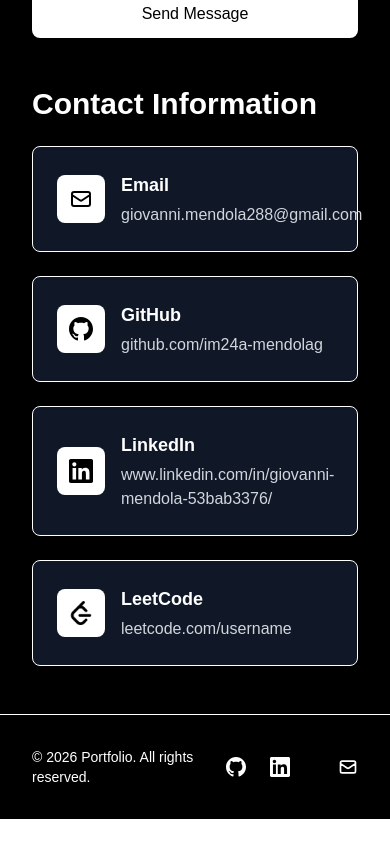
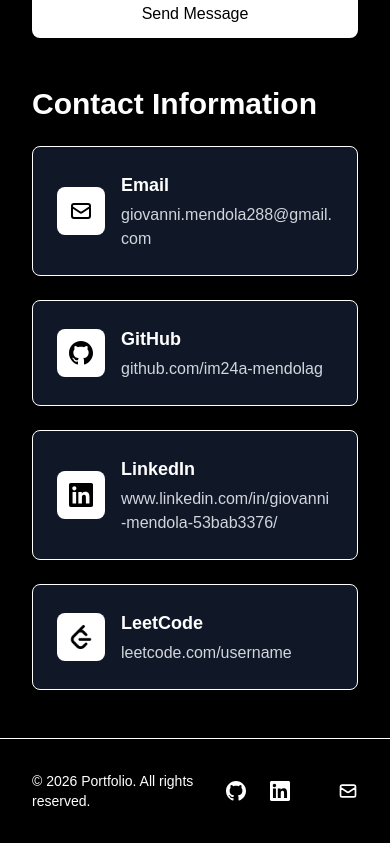
Before and after one commit to im24a-mendolag/portfolio, a Next.js app: page /contact in a window 390 px wide. Shown: the part 871-1714 px from the top of the page. Before the commit the page ends 1690 px from the top, so only its background shows below. Built offline with nearby package versions, Linux system fonts and the light colour scheme.

Commit message:
fixed mobile stuff

```diff
--- a/app/contact/page.js
+++ b/app/contact/page.js
@@ -195,11 +195,11 @@
                       />
                     </svg>
                   </div>
-                  <div>
+                  <div className="min-w-0 flex-1">
                     <h3 className="text-lg font-semibold mb-1">Email</h3>
                     <a
                       href={`mailto:${contactInfo.email}`}
-                      className="text-gray-300 hover:text-white transition-colors"
+                      className="text-gray-300 hover:text-white transition-colors break-words break-all"
                     >
                       {contactInfo.email}
                     </a>
@@ -218,13 +218,13 @@
                       <path d="M12 0c-6.626 0-12 5.373-12 12 0 5.302 3.438 9.8 8.207 11.387.599.111.793-.261.793-.577v-2.234c-3.338.726-4.033-1.416-4.033-1.416-.546-1.387-1.333-1.756-1.333-1.756-1.089-.745.083-.729.083-.729 1.205.084 1.839 1.237 1.839 1.237 1.07 1.834 2.807 1.304 3.492.997.107-.775.418-1.305.762-1.604-2.665-.305-5.467-1.334-5.467-5.931 0-1.311.469-2.381 1.236-3.221-.124-.303-.535-1.524.117-3.176 0 0 1.008-.322 3.301 1.23.957-.266 1.983-.399 3.003-.404 1.02.005 2.047.138 3.006.404 2.291-1.552 3.297-1.23 3.297-1.23.653 1.653.242 2.874.118 3.176.77.84 1.235 1.911 1.235 3.221 0 4.609-2.807 5.624-5.479 5.921.43.372.823 1.102.823 2.222v3.293c0 .319.192.694.801.576 4.765-1.589 8.199-6.086 8.199-11.386 0-6.627-5.373-12-12-12z" />
                     </svg>
                   </div>
-                  <div>
+                  <div className="min-w-0 flex-1">
                     <h3 className="text-lg font-semibold mb-1">GitHub</h3>
                     <a
                       href={contactInfo.github}
                       target="_blank"
                       rel="noopener noreferrer"
-                      className="text-gray-300 hover:text-white transition-colors"
+                      className="text-gray-300 hover:text-white transition-colors break-words break-all"
                     >
                       {contactInfo.github.replace('https://', '')}
                     </a>
@@ -243,13 +243,13 @@
                       <path d="M20.447 20.452h-3.554v-5.569c0-1.328-.027-3.037-1.852-3.037-1.853 0-2.136 1.445-2.136 2.939v5.667H9.351V9h3.414v1.561h.046c.477-.9 1.637-1.85 3.37-1.85 3.601 0 4.267 2.37 4.267 5.455v6.286zM5.337 7.433c-1.144 0-2.063-.926-2.063-2.065 0-1.138.92-2.063 2.063-2.063 1.14 0 2.064.925 2.064 2.063 0 1.139-.925 2.065-2.064 2.065zm1.782 13.019H3.555V9h3.564v11.452zM22.225 0H1.771C.792 0 0 .774 0 1.729v20.542C0 23.227.792 24 1.771 24h20.451C23.2 24 24 23.227 24 22.271V1.729C24 .774 23.2 0 22.222 0h.003z" />
                     </svg>
                   </div>
-                  <div>
+                  <div className="min-w-0 flex-1">
                     <h3 className="text-lg font-semibold mb-1">LinkedIn</h3>
                     <a
                       href={contactInfo.linkedin}
                       target="_blank"
                       rel="noopener noreferrer"
-                      className="text-gray-300 hover:text-white transition-colors"
+                      className="text-gray-300 hover:text-white transition-colors break-words break-all"
                     >
                       {contactInfo.linkedin.replace('https://', '')}
                     </a>
@@ -266,13 +266,13 @@
                       className="w-6 h-6"
                     />
                   </div>
-                  <div>
+                  <div className="min-w-0 flex-1">
                     <h3 className="text-lg font-semibold mb-1">LeetCode</h3>
                     <a
                       href={contactInfo.leetcode}
                       target="_blank"
                       rel="noopener noreferrer"
-                      className="text-gray-300 hover:text-white transition-colors"
+                      className="text-gray-300 hover:text-white transition-colors break-words break-all"
                     >
                       {contactInfo.leetcode.replace('https://', '')}
                     </a>
--- a/components/Footer.js
+++ b/components/Footer.js
@@ -50,7 +50,8 @@
             <img
               src="/leetcode_logo.png"
               alt="LeetCode"
-              className="w-5 h-5 invert"
+              className="w-5 h-5"
+              style={{ filter: 'invert(1) brightness(1)' }}
             />
           </a>
           {/* Email Icon */}
```
